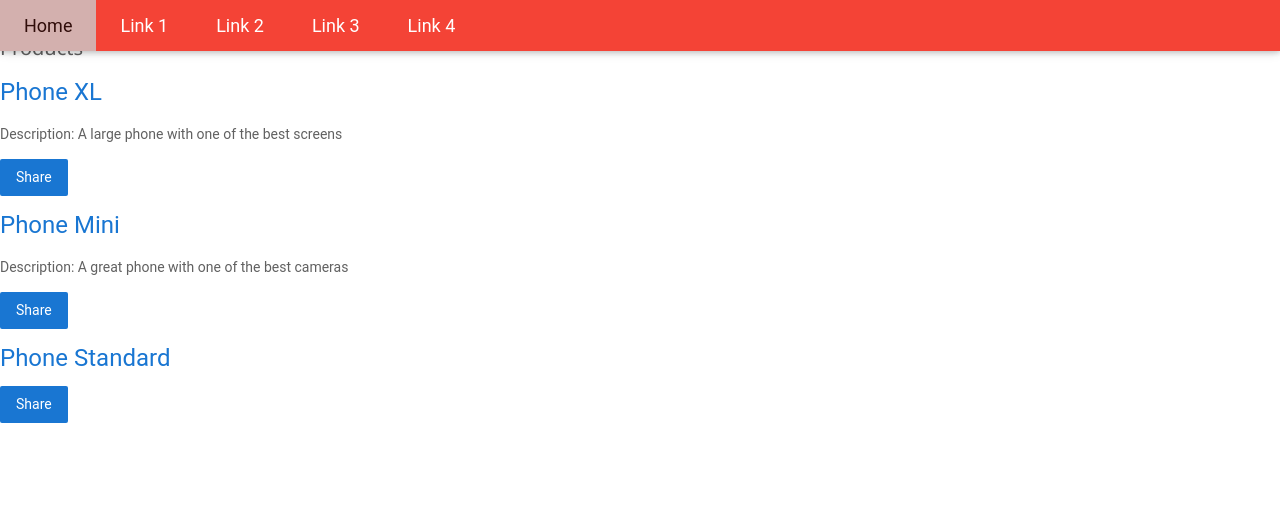
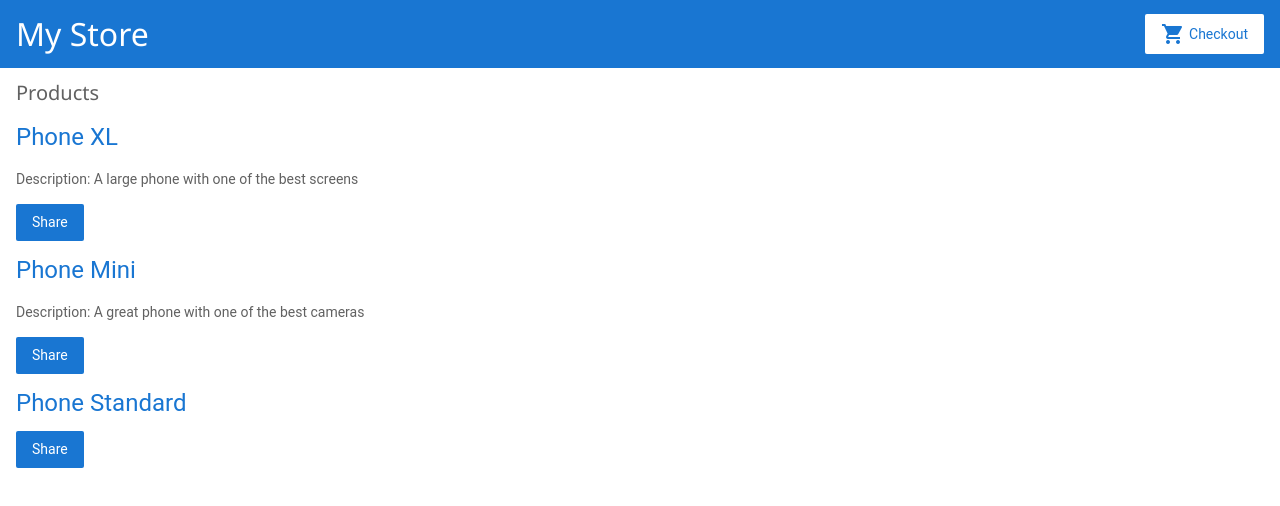
Before and after one commit to mdlawrenceusa/mdl-et720-20220317-ng-repo, an Angular app: page / in a window 1280 px wide. Shown: the top 506 px of the page. Built offline with nearby package versions, Linux system fonts and the light colour scheme.

Commit message:
1 file modified

```diff
--- a/src/app/app.component.html
+++ b/src/app/app.component.html
@@ -1,10 +1,10 @@
-<!--<app-top-bar></app-top-bar> -->
-<app-home-nav></app-home-nav>
+<app-top-bar></app-top-bar>
+<!--<app-home-nav></app-home-nav> -->
 
-<router-outlet></router-outlet>
 
 
 <div class="container">
+<router-outlet></router-outlet>
 </div>
 
 <!--
```
